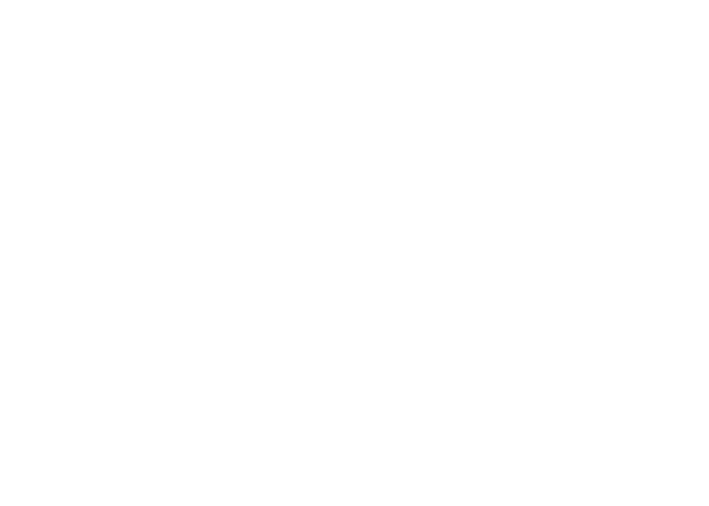
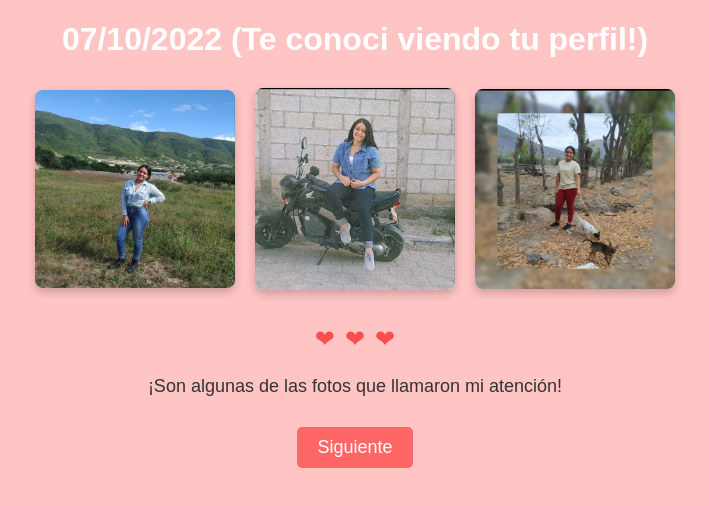
Before and after one commit to WilianMarroquin/04-12-2023, a plain HTML site: page primerFoto.html in a window 1280 px wide. Shown: the whole page, without its empty margins (285-994 px from the left). Drawn offline with Linux system fonts and the light colour scheme.

Commit message:
Sibiendo cambios

```diff
--- a/primerFoto.html
+++ b/primerFoto.html
@@ -1,12 +1,101 @@
 <!DOCTYPE html>
 <html lang="en">
+
 <head>
     <meta charset="UTF-8">
     <meta name="viewport" content="width=device-width, initial-scale=1.0">
-    <title>Primer Foto</title>
+    <title>Collage Romántico de Imágenes</title>
+    <style>
+        body {
+            margin: 0;
+            padding: 0;
+            min-height: 100vh;
+            background-color: #ffc4c4;
+            font-family: 'Arial', sans-serif;
+        }
+
+        #collage-container {
+            display: flex;
+            flex-wrap: wrap;
+            justify-content: center;
+            align-items: center;
+            margin-top: 20px;
+        }
+
+        .image {
+            margin: 10px;
+            width: 100%;
+            max-width: 200px;
+            height: auto;
+            object-fit: cover;
+            border-radius: 8px;
+            box-shadow: 0 4px 8px rgba(0, 0, 0, 0.2);
+            transition: transform 0.2s ease-in-out;
+        }
+
+        .image:hover {
+            transform: scale(1.1);
+        }
+
+        .heart {
+            color: #ff4d4d;
+            font-size: 24px;
+            margin: 5px;
+        }
+
+        h1 {
+            color: #fff;
+            text-align: center;
+            font-size: 32px;
+            margin-bottom: 20px;
+        }
+           button {
+            margin: 10px;
+            padding: 10px 20px;
+            font-size: 18px;
+            color: #fff;
+            background-color: #ff6666;
+            /* Botón rojo claro */
+            border: none;
+            border-radius: 5px;
+            cursor: pointer;
+            transition: background-color 0.3s;
+        }
+
+        p {
+            color: #333;
+            text-align: center;
+            font-size: 18px;
+        }
+    </style>
 </head>
+
 <body>
+    <h1>07/10/2022 (Te conoci viendo tu perfil!)</h1>
 
+    <div id="collage-container">
+        <img src="imagenes/imagen1.jpg" alt="Imagen 1" class="image">
+        <img src="imagenes/imagen2.jpg" alt="Imagen 2" class="image">
+        <img src="imagenes/imagen3.jpg" alt="Imagen 3" class="image">
+        <!-- Agrega más imágenes según sea necesario -->
 
+        <!-- Agrega corazones a las imágenes -->
+
+    </div>
+    <div id="collage-container">
+        <span class="heart">&#10084;</span>
+        <span class="heart">&#10084;</span>
+        <span class="heart">&#10084;</span>
+    </div>
+    <p>¡Son algunas de las fotos que llamaron mi atención!</p>
+    <div id="collage-container">
+        <button onclick="siguientePagina()">Siguiente</button>
+    </div>
 </body>
+<script>
+    function siguientePagina() {
+        window.location.href = "opciones.html";
+    }
+</script>
+
 </html>
```
Also changed, not shown: index.html (+1 -1 lines), imagenes/imagen1.jpg (added), imagenes/imagen2.jpg (added), imagenes/imagen3.jpg (added).
